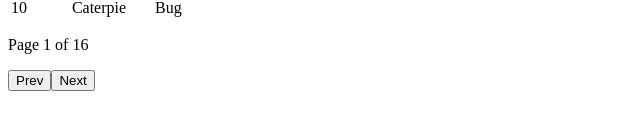
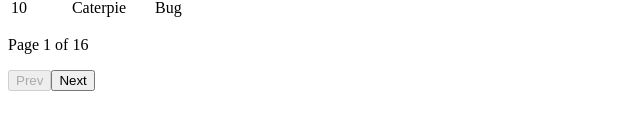
Before and after one commit to david-millett/paginate-data-react, a React (Vite) app: page / in a window 1280 px wide. Shown: the part 304-434 px from the top of the page, without its empty margins (0-640 px from the left). Built offline with nearby package versions, Linux system fonts and the light colour scheme.

Commit message:
set buttons to disable if already on first or last page as appropriate

```diff
--- a/src/App.jsx
+++ b/src/App.jsx
@@ -11,7 +11,7 @@ const App = () => {
 
   // let page = 0
   const pageLength = 10
-  const totalPages = Math.ceil(pokemon.length / pageLength)
+  const pageLast = Math.ceil(pokemon.length / pageLength)
 
   const getPage = (page, pageLength) => {
     const itemFirst = page * pageLength
@@ -54,9 +54,9 @@ const App = () => {
           })}
         </tbody>
       </table>
-      <p>{`Page ${page + 1} of ${totalPages}`}</p>
-      <button>Prev</button>
-      <button onClick={changePage}>Next</button>
+      <p>{`Page ${page + 1} of ${pageLast}`}</p>
+      <button disabled={page === 0}>Prev</button>
+      <button disabled={page === pageLast - 1} onClick={changePage}>Next</button>
     </>
   )
 }
```
